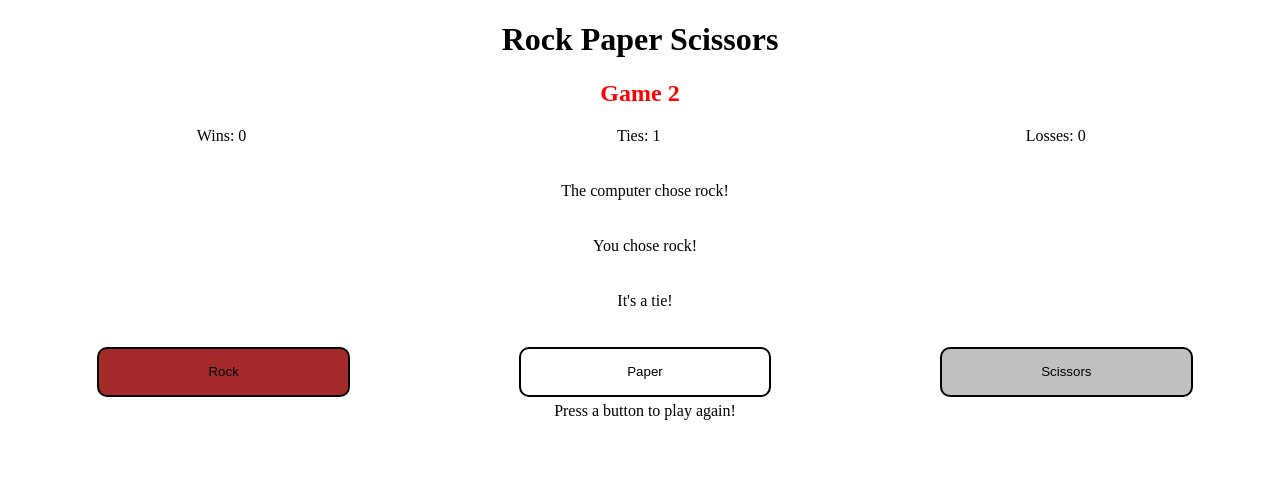
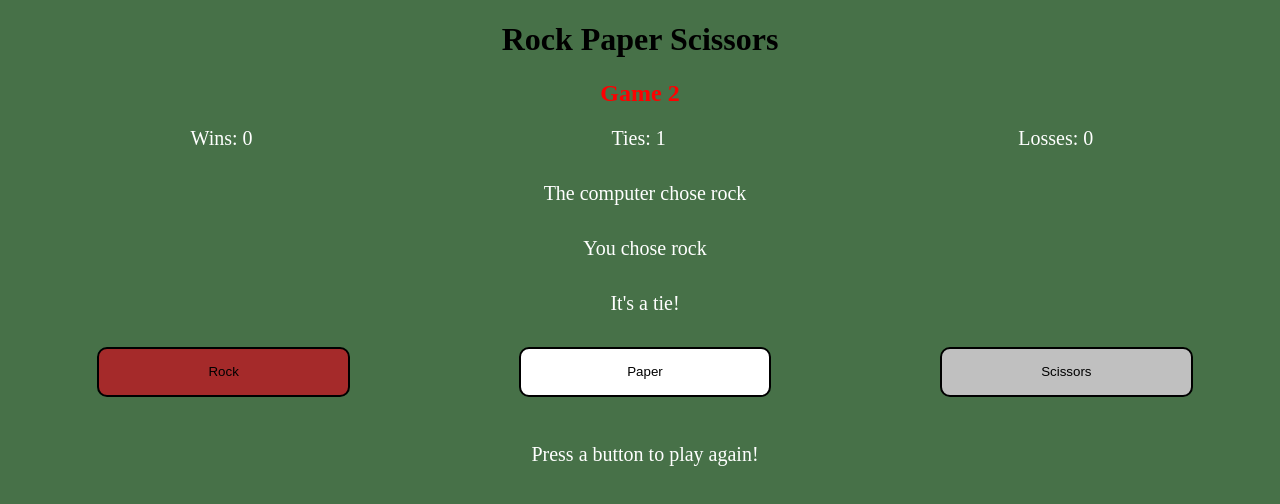
Before and after one commit to gsloup/Rock-Paper-Scissors, a plain HTML site: page rockpaperscissors.html in a window 1280 px wide. Both pictures are taken after a click on the button "Rock". Drawn offline with Linux system fonts and the light colour scheme.

Commit message:
Tidies up some comments and UI

```diff
--- a/rockpaperscissors.css
+++ b/rockpaperscissors.css
@@ -1,5 +1,13 @@
 main, header{
     display: block;
+}
+body{
+    background-color: #477148;
+
+}
+div{
+    color: white;
+    font-size: 20px;
 }
 
 .text-center{
--- a/rockpaperscissors.js
+++ b/rockpaperscissors.js
@@ -9,39 +9,42 @@ var gameCount = 1;
 var buttonsArray = document.querySelectorAll("button").forEach(function(button){
     button.addEventListener("click", function(e){
 
-        // Assigns player's choice to a variable and displays it to their screen
-        var playerChoice = button.value
-        console.log(`Player selects ${playerChoice}`); // prints player's choice
-        document.getElementById("user").innerText = `You chose ${playerChoice}!`;//updates screen to display user's choice
+        var playerChoice = button.value // Assigns user's choice to a variable
+        //console.log(`Player selects ${playerChoice}`); // prints player's choice
+        document.getElementById("user").innerText = `You chose ${playerChoice}`;//updates screen to display user's choice
 
-        var computerChoice = cpuChoice(); // sets variable to computers pick by calling a function
-        console.log(`CPU selects ${computerChoice}`);
-        document.getElementById("computer").innerText = `The computer chose ${computerChoice}!`;
 
-        //calls function to pick winner and returns string: "tie", "player", or "computer"
+        var computerChoice = cpuChoice(); // sets variable to computer's randomized pick
+        //console.log(`CPU selects ${computerChoice}`);
+        document.getElementById("computer").innerText = `The computer chose ${computerChoice}`;
+
+
+        //calls function to pick winner and returns string: "tie", "player", or "computer" to variable
         var winner = pickWinner(playerChoice, computerChoice);
 
 
 
-        // Updates scores and displays
-        if (winner === "tie"){
+        // Updates score variables and displays
+        if (winner === "tie"){ // TIE
             ties++;
-            console.log(`${ties} ties`);
+            //console.log(`${ties} ties`);
             document.getElementById("tie").innerText = `${ties}`;
             document.getElementById("winnerStatement").innerText = "It's a tie!";
         };
-        if (winner === "player"){
+        if (winner === "player"){ // PLAYER WINS
             wins++;
-            console.log(`${wins} wins`);
+            //console.log(`${wins} wins`);
             document.getElementById("win").innerText = `${wins}`;
             document.getElementById("winnerStatement").innerText = "Player Wins! Computer Loses!";
         };
-        if (winner === "computer"){
+        if (winner === "computer"){ // PLAYER LOSES
             loses++
-            console.log(`${loses} loses`);
+            //console.log(`${loses} loses`);
             document.getElementById("loss").innerText = `${loses}`;
             document.getElementById("winnerStatement").innerText = "Computer Wins! Player Loses!";
         };
+
+
         // Updates game count and game/play again display
         gameCount++;
         document.getElementById("game").innerText = `${gameCount}`;
@@ -53,7 +56,7 @@ var buttonsArray = document.querySelectorAll("button").forEach(function(button){
 });
 
 
-//Function that randomly returns Rock, Paper, or Scissors
+//Function that randomly picks for the CPU and returns a string: 'rock', 'paper', or 'scissors'
 function cpuChoice() {
     var randomNum = Math.floor(Math.random()*3); // returns rand num 0,1,or 2
     if (randomNum === 0){
@@ -67,24 +70,20 @@ function cpuChoice() {
     };
 }
 
-// function that picks a winner and returns a string of who won("tie", "player", or "computer")
+// Function that picks a winner and returns a string: "tie", "player", or "computer"
 function pickWinner(user, cpu){
-    // tie
+    // Tie
     if (user === cpu){
         return "tie"
     }
-    // user wins
+    // Player wins
     else if ((user === 'rock' && cpu === 'scissors')||(user === 'paper' && cpu === 'rock')||
     (user === 'scissors' && cpu === 'paper')){
         return "player"
     }
-    // computer wins
+    // Computer wins
     else {
         return "computer"
     };
 
 };
-
-console.log(pickWinner("rock", "scissors"))// should return "player"
-console.log(pickWinner("paper", "paper"))// should return "tie"
-console.log(pickWinner("scissors", "rock"))// should return "computer"
```
Also changed, not shown: rockpaperscissors.html (+2 -0 lines).
